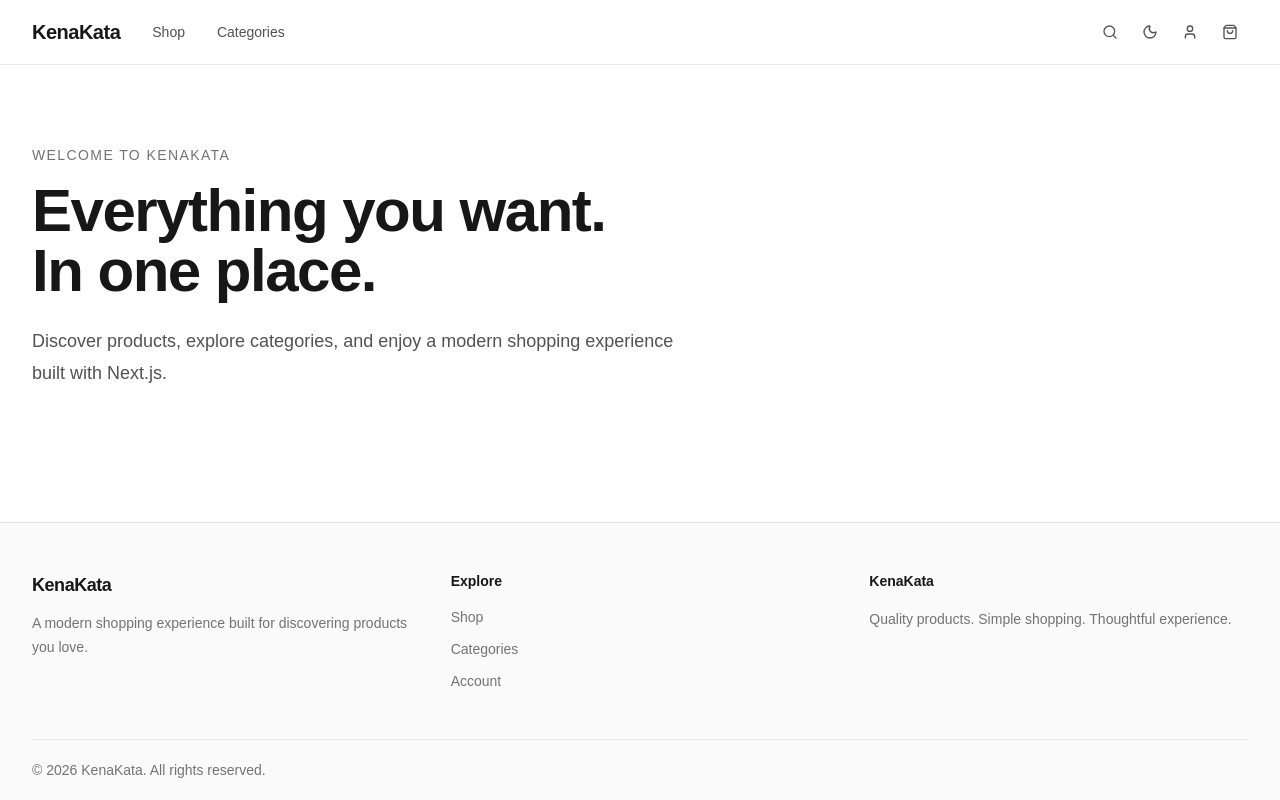
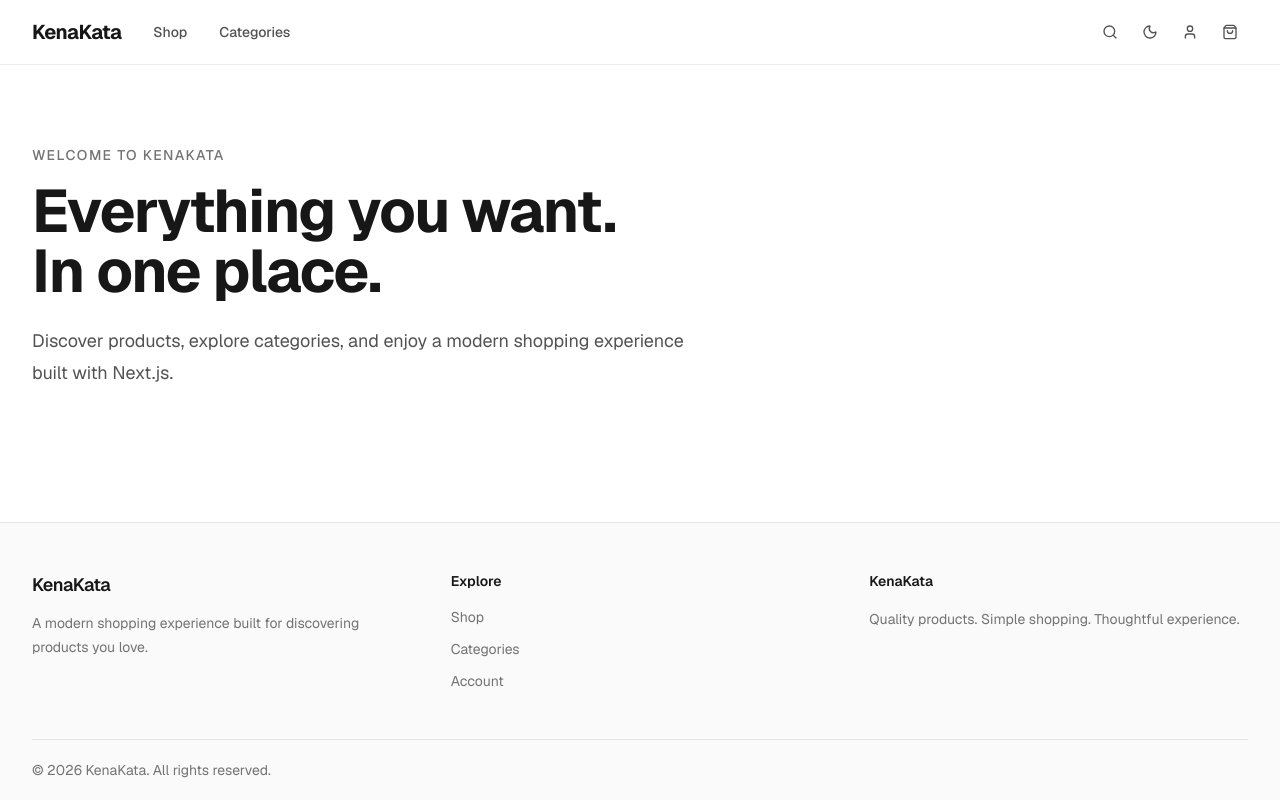
Before and after one commit to tanvir-005/kenakata, a Next.js app: page / in a window 1280 px wide. Built offline with nearby package versions, Linux system fonts and the light colour scheme.

Commit message:
theme fixed

```diff
--- a/app/globals.css
+++ b/app/globals.css
@@ -1,9 +1,15 @@
 @import "tailwindcss";
+
 @custom-variant dark (&:where(.dark, .dark *));
 
 :root {
   --background: #ffffff;
   --foreground: #171717;
+}
+
+.dark {
+  --background: #0a0a0a;
+  --foreground: #ededed;
 }
 
 @theme inline {
@@ -13,15 +19,12 @@
   --font-mono: var(--font-geist-mono);
 }
 
-@media (prefers-color-scheme: dark) {
-  :root {
-    --background: #0a0a0a;
-    --foreground: #ededed;
-  }
+html {
+  min-height: 100%;
 }
 
 body {
+  min-height: 100%;
   background: var(--background);
   color: var(--foreground);
-  font-family: Arial, Helvetica, sans-serif;
 }
```
